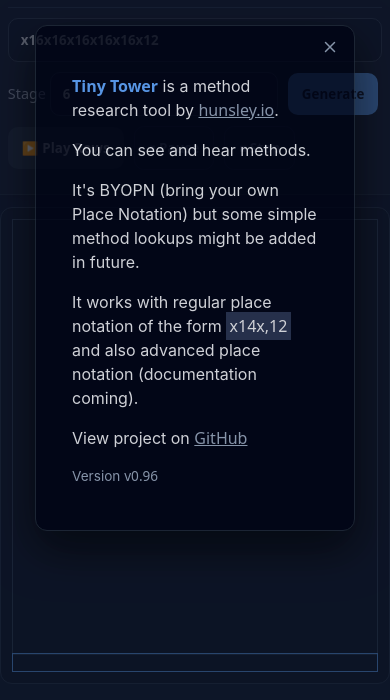
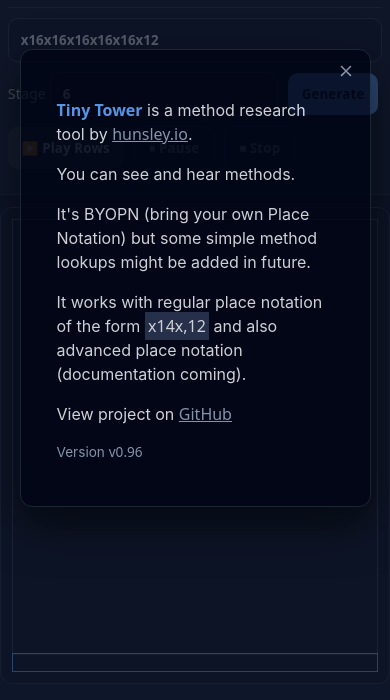
Before and after one commit to alexhunsley/tiny-tower, a website with bundled scripts: page source/js_apn_engine/index.html in a window 390 px wide. Both pictures are taken after a click on the link "about". Shown: the part 144-844 px from the top of the page. Built offline with nearby package versions, Linux system fonts and the light colour scheme.

Commit message:
Make dialog wider, but still be ok small screens

```diff
--- a/source/js_apn_engine/styles.css
+++ b/source/js_apn_engine/styles.css
@@ -213,8 +213,9 @@
     border-radius: 12px;
     padding: 32px 36px 28px;
     border: 1px solid #1f2937;
-    max-width: 320px;
-    width: min(320px, 90vw);
+    max-width: 600px;
+    width: min(600px, 90vw);
+    overflow-y: auto;
     box-shadow: 0 18px 45px rgba(0, 0, 0, 0.6);
     font-size: 0.9rem;
 }
```
